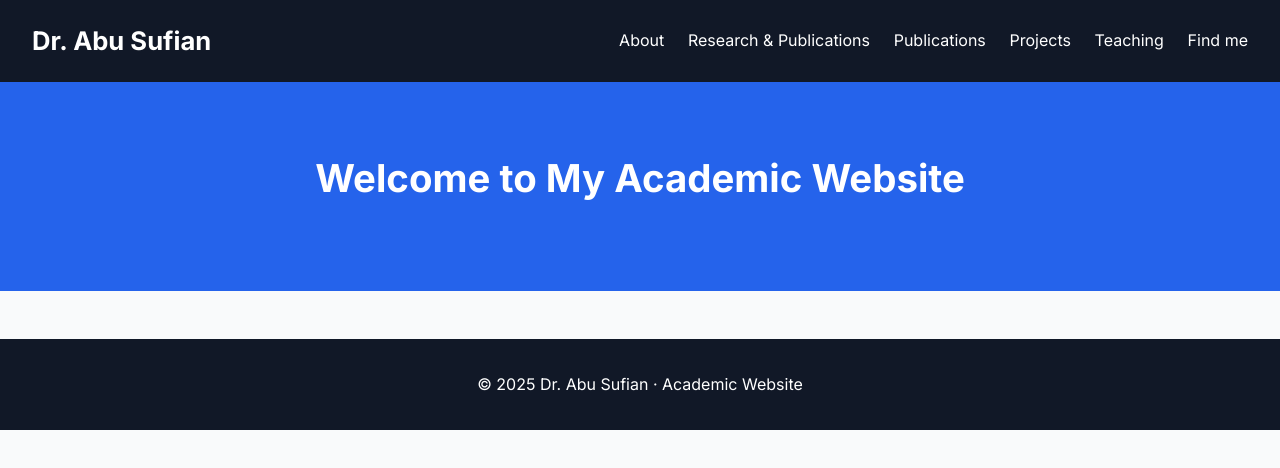
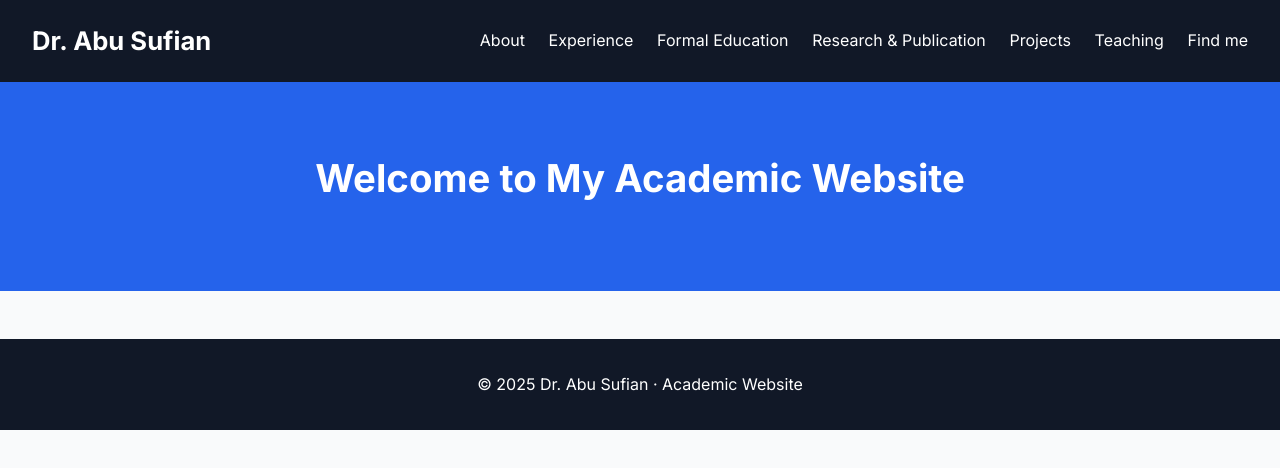
Before and after one commit to Sufianlab/sufianlab.github.io, a plain HTML site: page index.html in a window 1280 px wide. Drawn offline with Linux system fonts and the light colour scheme.

Commit message:
Update index.html

```diff
--- a/index.html
+++ b/index.html
@@ -67,8 +67,9 @@
   <h1>Dr. Abu Sufian</h1>
   <nav>
     <a href="about.html">About</a>
-    <a href="research.html">Research & Publications</a>
-    <a href="publications.html">Publications</a>
+    <a href="research.html">Experience</a>
+    <a href="research.html">Formal Education</a>
+    <a href="research.html">Research & Publication</a>
     <a href="projects.html">Projects</a>
     <a href="teaching.html">Teaching</a>
     <a href="contact.html">Find me</a>
```
